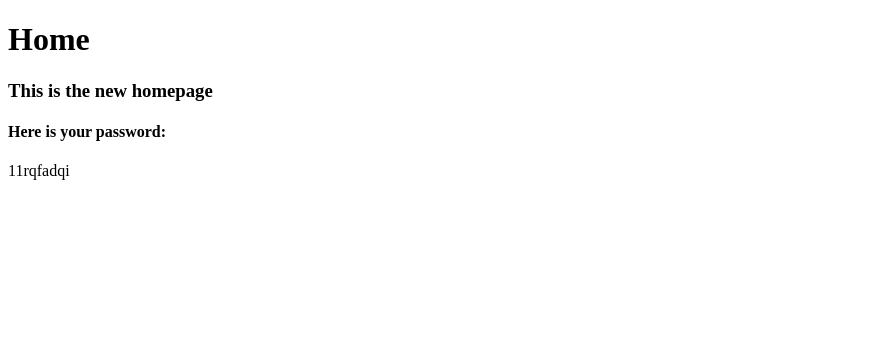
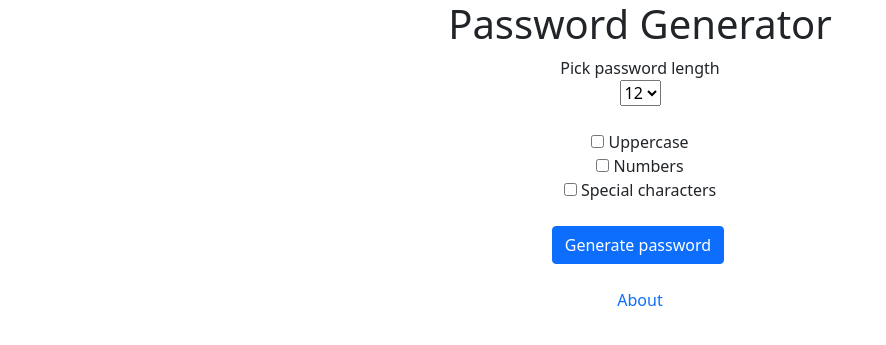
Before and after one commit to Jaleel-VS/Password-Generator-Django-, a Django app: page / in a window 1280 px wide. Shown: the top 345 px of the page, without its empty margins (0-886 px from the left). Run offline with Django 3.2, Linux system fonts and the light colour scheme.

Commit message:
add password and about views to urls

```diff
--- a/generator/templates/generator/home.html
+++ b/generator/templates/generator/home.html
@@ -6,13 +6,49 @@
           content="width=device-width, user-scalable=no, initial-scale=1.0, maximum-scale=1.0, minimum-scale=1.0">
     <meta http-equiv="X-UA-Compatible" content="ie=edge">
     <title>Home</title>
+    <link href="https://cdn.jsdelivr.net/npm/bootstrap@5.1.3/dist/css/bootstrap.min.css" rel="stylesheet" integrity="sha384-1BmE4kWBq78iYhFldvKuhfTAU6auU8tT94WrHftjDbrCEXSU1oBoqyl2QvZ6jIW3" crossorigin="anonymous">
+
 </head>
 <body>
-    <h1>Home</h1>
-    <h3>This is the new homepage</h3>
+    <div class="container text-center">
+    <h1>Password Generator</h1>
+    <form action="{% url 'password'%}">
+        <label for="password-length">Pick password length </label>
+        <br>
+        <select name="length" id="password-length">
+            <option value="6">6</option>
+            <option value="7">7</option>
+            <option value="8">8</option>
+            <option value="9">9</option>
+            <option value="10">10</option>
+            <option value="11">11</option>
+            <option value="12" selected="selected">12</option>
+            <option value="13">13</option>
+            <option value="14">14</option>
+            <option value="15">15</option>
+            <option value="16">16</option>
+        </select>
 
-    <h4>Here is your password:</h4>
-    {{password}}
+        <br>
+
+        <br>
+        <input type="checkbox" name="uppercase" id="case">
+        <label for="case">Uppercase</label>
+        <br>
+        <input type="checkbox" name="numbers" id="nums">
+        <label for="nums">Numbers</label>
+        <br>
+        <input type="checkbox" name="special" id="special">
+        <label for="special">Special characters</label>
+        <br>
+        <br>
+        <input type="submit" value="Generate password" id="generate" class="btn btn-primary">
+        <label for="generate"></label>
+    </form>
+
+    <br>
+    <a href="{% url 'about'%}" style="text-decoration: none;">About</a>
+    </div>
 
 </body>
 </html>
--- a/generator/views.py
+++ b/generator/views.py
@@ -1,4 +1,8 @@
 from random import choice
+from string import (ascii_lowercase as lower,
+                    ascii_uppercase as upper,
+                    punctuation as special,
+                    digits as numbers)
 
 from django.shortcuts import render
 from django.http import HttpResponse
@@ -8,8 +12,31 @@ from django.http import HttpResponse
 def home(request):
     # names = ('Joseph', 'Mary', 'Steve', 'Peter')
     # return HttpResponse(f'Hello, there {choice(names)} ')
-    return render(request, 'generator/home.html', {'password': '11rqfadqi'})
+    return render(request, 'generator/home.html')
 
 
-def eggs(request):
-    return HttpResponse('I like eggs')
+def password(request):
+    all_characters = lower
+
+    password_options = {
+        'uppercase': upper,
+        'special': special,
+        'numbers': numbers,
+    }  # 2
+
+    for k, v in password_options.items():
+        if request.GET.get(k):
+            all_characters += v
+
+    length = int(request.GET.get('length', 12))
+
+    generated_password = ''
+
+    for x in range(length):
+        generated_password += choice(all_characters)
+
+    return render(request, 'generator/password.html', {'password': generated_password})
+
+
+def about(request):
+    return render(request, 'generator/about.html')
--- a/password_generator/urls.py
+++ b/password_generator/urls.py
@@ -19,6 +19,7 @@ from generator import views
 
 urlpatterns = [
     # path('hello/', admin.site.urls),
-    path('', views.home),
-    path('eggs/', views.eggs),
+    path('', views.home, name='home'),
+    path('password/', views.password, name='password'),
+    path('about/', views.about, name='about'),
 ]
```
